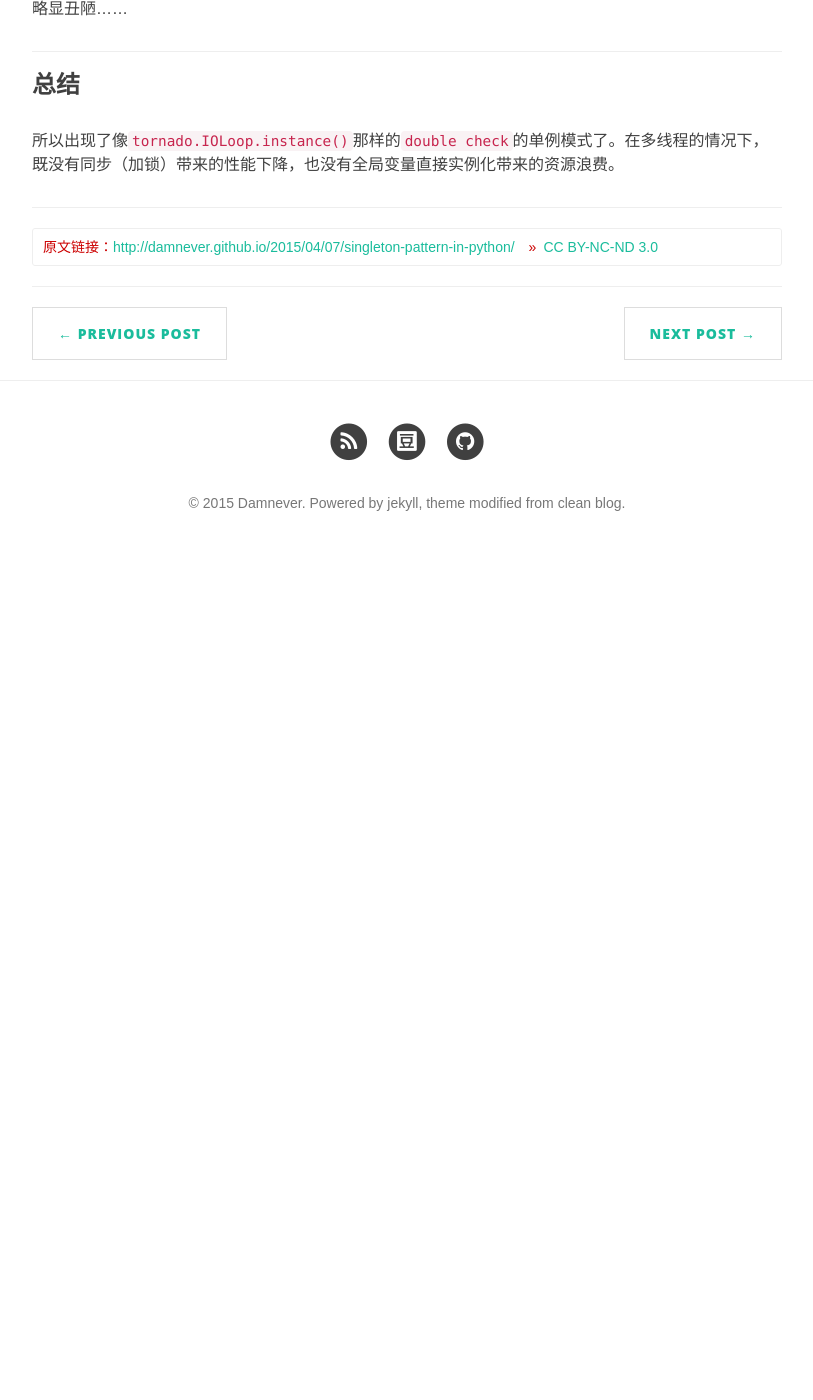
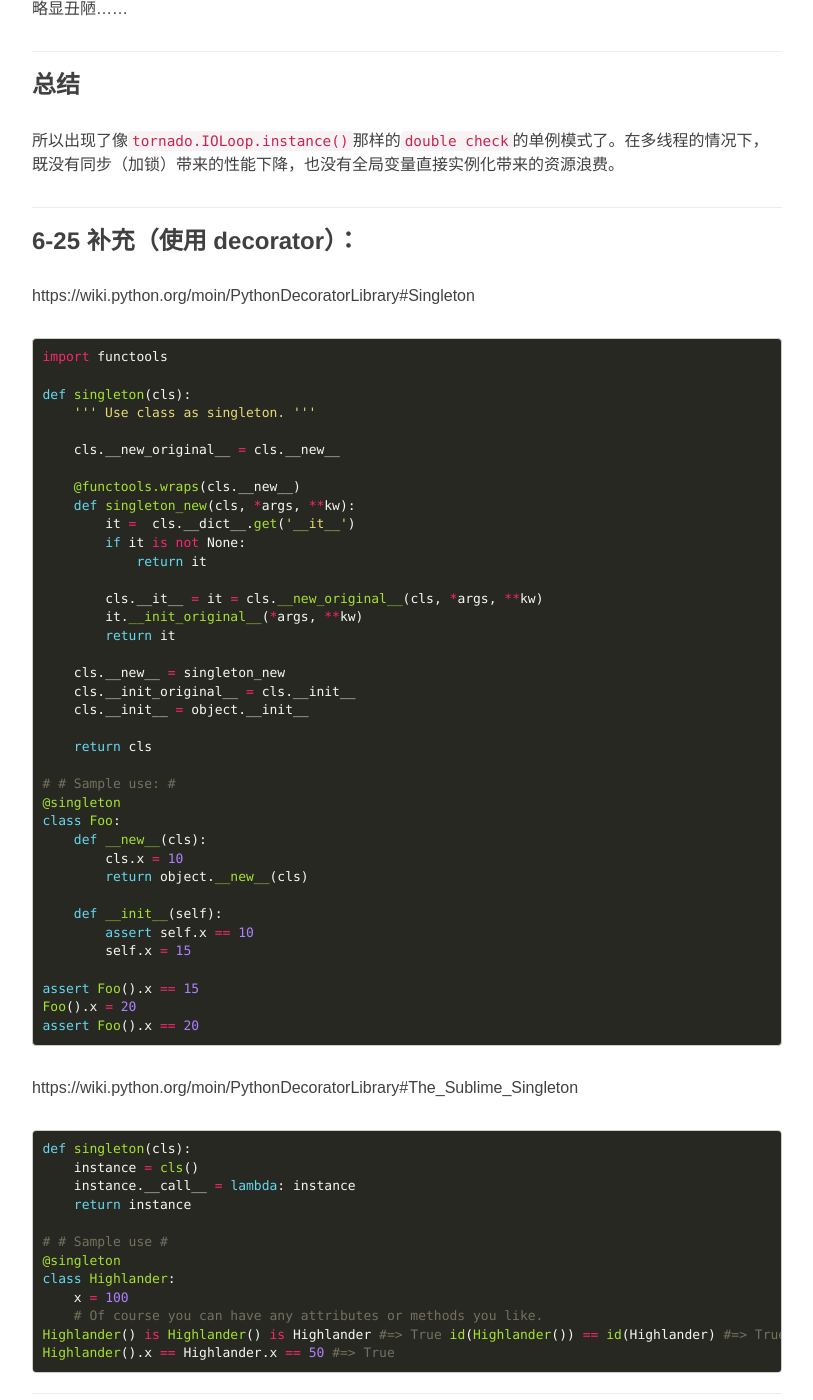
Before and after one commit to damnever/damnever.github.io, a Jekyll site: the page built from _posts/2015-04-07-singleton-pattern-in-python.md, in a window 1280 px wide and 1400 px high, scrolled down 3193 px. Shown: the whole window, without its empty margins (233-1046 px from the left). Built offline with Jekyll 4.4.1, drawn with Linux system fonts in a browser that asks for light colours; nearby versions of some CDN libraries; comment, search, counter and statistics services are not loaded; before the commit the page ends 3730 px from its top, so only the background shows below that.

Commit message:
singleton

```diff
--- a/_posts/2015-04-07-singleton-pattern-in-python.md
+++ b/_posts/2015-04-07-singleton-pattern-in-python.md
@@ -130,4 +130,77 @@ _g_singleton = Singleton()
 
 所以出现了像`tornado.IOLoop.instance()`那样的`double check`的单例模式了。在多线程的情况下，既没有同步（加锁）带来的性能下降，也没有全局变量直接实例化带来的资源浪费。
 
+---
+
+### 6-25 补充（使用 decorator）：
+
+https://wiki.python.org/moin/PythonDecoratorLibrary#Singleton
+
+{% highlight python %}
+import functools
+
+def singleton(cls):
+    ''' Use class as singleton. '''
+
+    cls.__new_original__ = cls.__new__
+
+    @functools.wraps(cls.__new__)
+    def singleton_new(cls, *args, **kw):
+        it =  cls.__dict__.get('__it__')
+        if it is not None:
+            return it
+
+        cls.__it__ = it = cls.__new_original__(cls, *args, **kw)
+        it.__init_original__(*args, **kw)
+        return it
+
+    cls.__new__ = singleton_new
+    cls.__init_original__ = cls.__init__
+    cls.__init__ = object.__init__
+
+    return cls
+
+#
+# Sample use:
+#
+
+@singleton
+class Foo:
+    def __new__(cls):
+        cls.x = 10
+        return object.__new__(cls)
+
+    def __init__(self):
+        assert self.x == 10
+        self.x = 15
+
+assert Foo().x == 15
+Foo().x = 20
+assert Foo().x == 20
+{% endhighlight %}
+
+https://wiki.python.org/moin/PythonDecoratorLibrary#The_Sublime_Singleton
+
+{% highlight python %}
+def singleton(cls):
+    instance = cls()
+    instance.__call__ = lambda: instance
+    return instance
+
+#
+# Sample use
+#
+
+@singleton
+class Highlander:
+    x = 100
+    # Of course you can have any attributes or methods you like.
+
+Highlander() is Highlander() is Highlander #=> True
+id(Highlander()) == id(Highlander) #=> True
+Highlander().x == Highlander.x == 100 #=> True
+Highlander.x = 50
+Highlander().x == Highlander.x == 50 #=> True
+{% endhighlight %}
+
 ***
```
